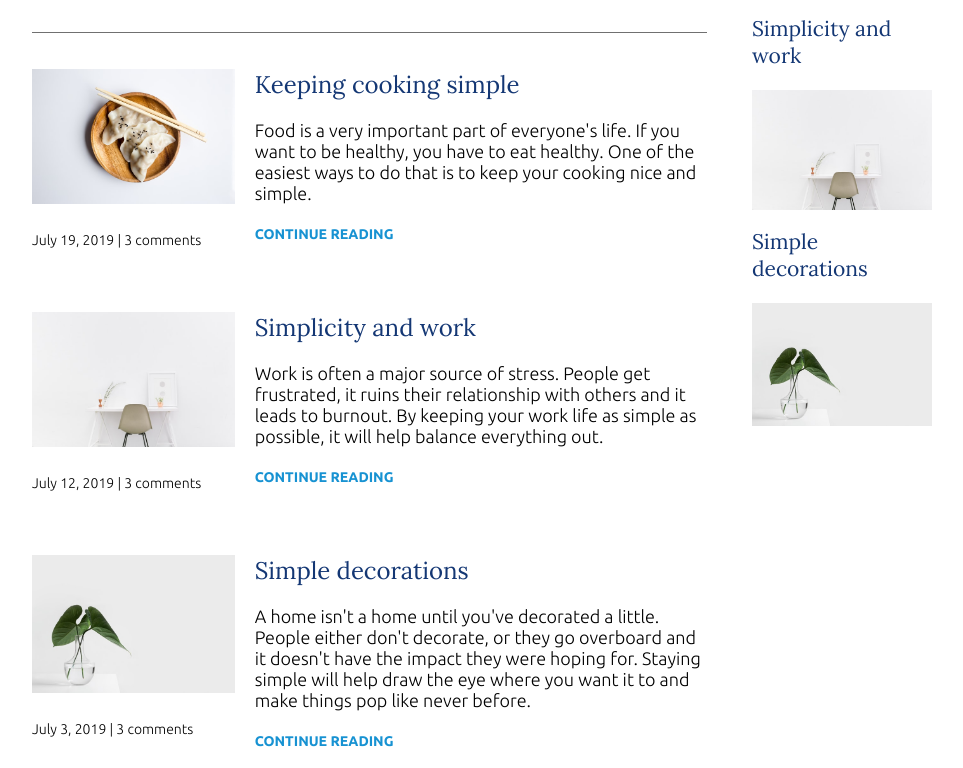
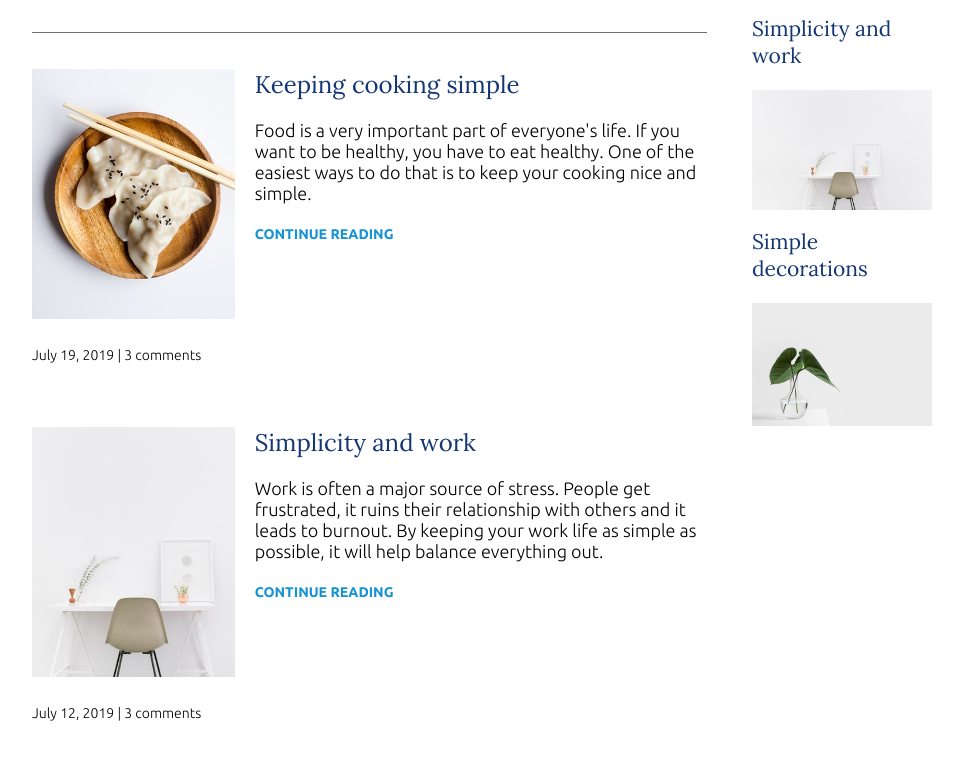
Before and after one commit to klaryon/start-thinking-responsively, a plain HTML site: page index.html in a window 1280 px wide. Shown: the part 896-1664 px from the top of the page, without its empty margins (158-1121 px from the left). Drawn offline with Linux system fonts and the light colour scheme.

Commit message:
changing image sizes with object-fit

```diff
--- a/css/styles.css
+++ b/css/styles.css
@@ -203,4 +203,10 @@ nav a:focus {
     .article-info {
         order: -1;
     }
+
+    .article-image {
+        width: 100%;
+        min-height: 250px;
+        object-fit: cover;
+    }
 }
```
